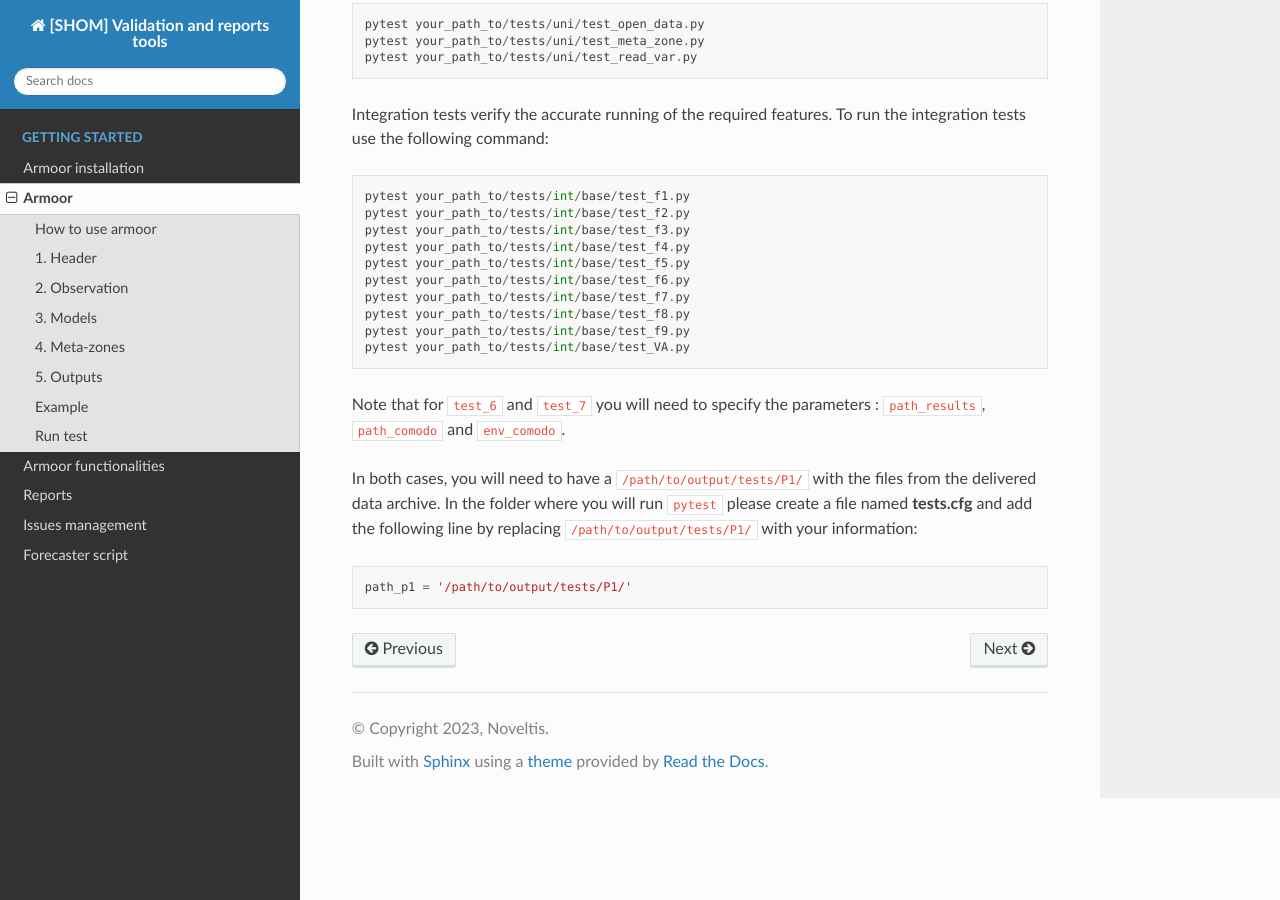
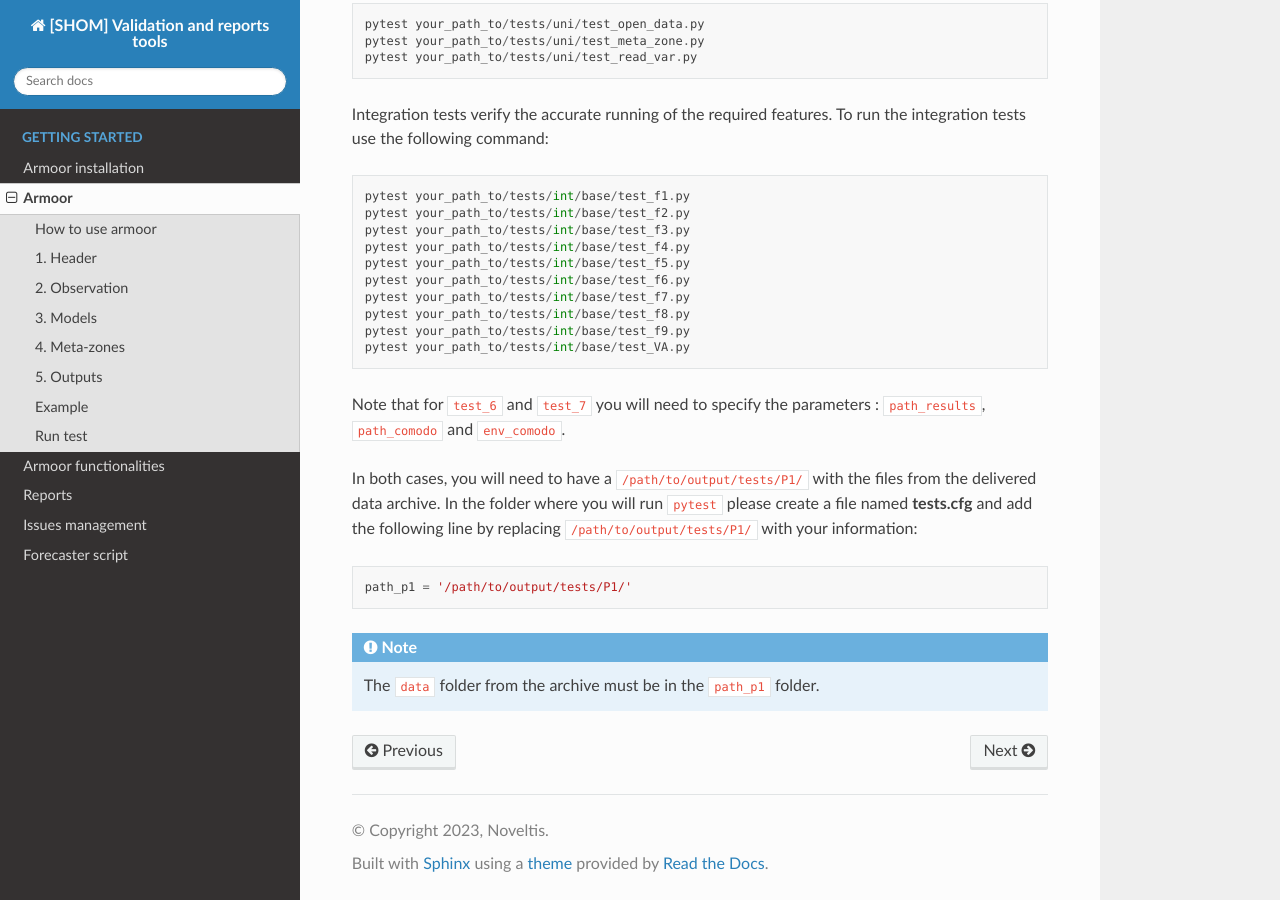
Before and after one commit to shom-fr/armoor, a Sphinx documentation site: the page built from docs/source/base.rst, in a window 1280 px wide and 900 px high, scrolled down 5193 px. Built offline with Sphinx 7.4.7 and the Read the Docs theme 2.0.0, drawn with Linux system fonts in a browser that asks for light colours.

Commit message:
data in path_p1 : doc #17

```diff
--- a/docs/source/base.rst
+++ b/docs/source/base.rst
@@ -219,3 +219,8 @@ In the folder where you will run ``pytest`` please create a file named **tests.c
 and add the following line by replacing ``/path/to/output/tests/P1/`` with your information::
 
     path_p1 = '/path/to/output/tests/P1/'
+
+
+.. NOTE::
+
+    The ``data`` folder from the archive must be in the ``path_p1`` folder.
```
